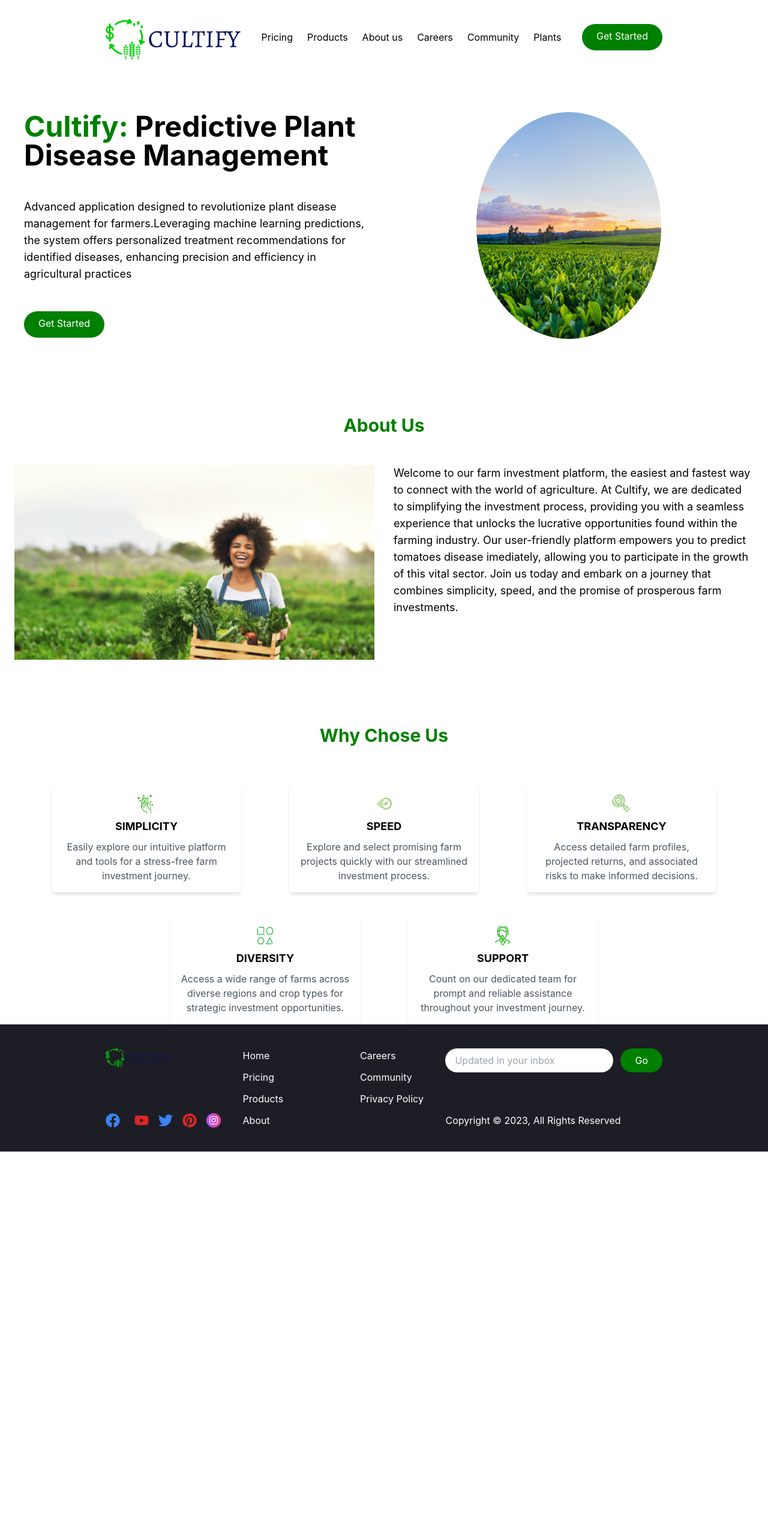
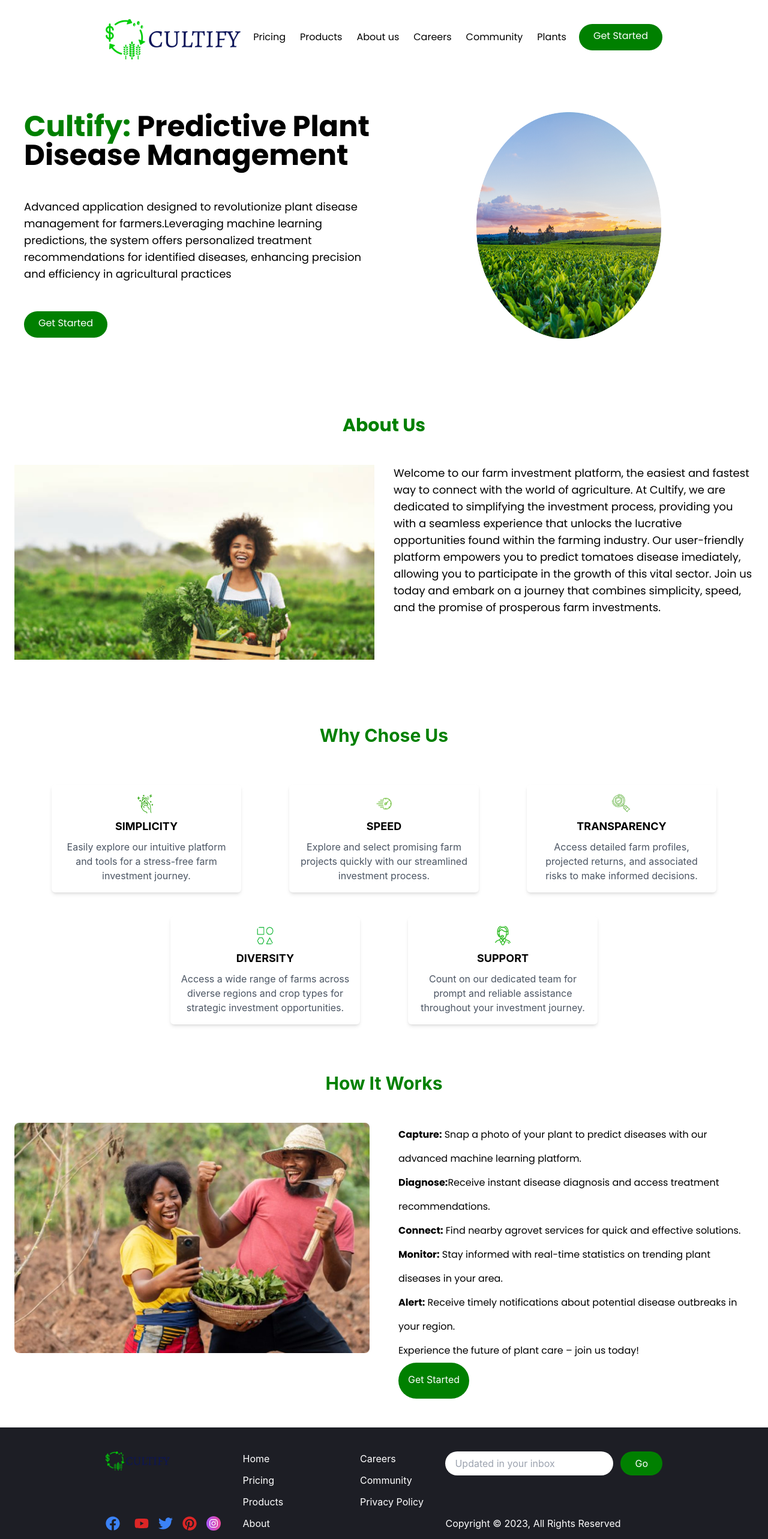
Before and after one commit to glennin-codes/venom-plant-disease-detector, a React (Vite) app: page / in a window 1280 px wide. Shown: the top 2566 px of the page at 60% size. Before the commit the page ends 1920 px from the top, so only its background shows below. Built offline with nearby package versions, Linux system fonts and the light colour scheme.

Commit message:
how to use it

```diff
--- a/src/App.tsx
+++ b/src/App.tsx
@@ -5,6 +5,7 @@ import './App.css'
 import { AboutUs } from "./components/Sections/AboutUs"
 import { WhyChoseUs } from "./components/whyChoseUs"
 import { Footer } from "./components/footer"
+import { HowItworks } from "./components/howItWorks"
 function App() {
 
   return (
@@ -15,6 +16,7 @@ function App() {
     <AboutUs/>
 
     <WhyChoseUs/>
+    <HowItworks/>
     <Footer/>
     </>
   )
--- a/src/components/NavBar/index.tsx
+++ b/src/components/NavBar/index.tsx
@@ -8,7 +8,7 @@ export const NavBar=()=>{
   };
     return(
         <nav
-        className="relative  container mx-auto p-6"
+        className="relative  container mx-auto p-6 font-Poppins"
         >
             {/* flex container */}
             <div className="flex items-center justify-between">
@@ -19,7 +19,7 @@ export const NavBar=()=>{
                       />
                </div>
                {/* --menu-items-- */}
-               <div className="hidden md:flex space-x-6">
+               <div className="hidden md:flex space-x-6 font-Poppins">
                   <a href='#'  className="hover:text-darkGrayishBlue" >Pricing</a>
                   <a href='#'  className="hover:text-darkGrayishBlue">Products</a>
                   <a href='#'  className="hover:text-darkGrayishBlue" >About us</a>
@@ -49,7 +49,7 @@ export const NavBar=()=>{
       <div className={`md:hidden `}>
         <div
           id="menu"
-          className={`absolute flex-col items-center ${isMenuOpen ? 'flex' : 'hidden'} self-end py-8 mt-10 space-y-6 font-bold bg-white sm:w-auto sm:self-center left-6 right-6 drop-shadow-md`}
+          className={`absolute  font-Poppinsflex-col items-center ${isMenuOpen ? 'flex' : 'hidden'} self-end py-8 mt-10 space-y-6 font-bold bg-white sm:w-auto sm:self-center left-6 right-6 drop-shadow-md`}
         >
           <a href="#">Pricing</a>
           <a href="#">Product</a>
--- a/src/components/Sections/AboutUs/index.tsx
+++ b/src/components/Sections/AboutUs/index.tsx
@@ -3,7 +3,7 @@ import { aboutUs } from "../../../constants"
 export const AboutUs=()=>{
     return(
         <section
-        className="w-full flex flex-col align-center md:space-y-12 justify-center m-0 p-0  "
+        className="w-full flex flex-col align-center md:space-y-12 justify-center m-0 p-0 font-Poppins "
 
         >
             <h1
@@ -20,7 +20,7 @@ export const AboutUs=()=>{
                     <img src="images/heroes2.png" alt="woman" className="w-full h-3/4 object-cover"/>
                </div>
                <div
-               className=" font-poppins text-base md:text-lg w-full md:w-1/2 align-center  align-center leading-loose  justify-center text-typographyGray-500 "
+               className="font-Poppins leading-7 text-base md:text-lg w-full md:w-1/2  flex align-center   justify-center text-typographyGray-500 "
                >
                     {aboutUs}
                </div>
--- a/src/components/Sections/heroes/index.tsx
+++ b/src/components/Sections/heroes/index.tsx
@@ -8,12 +8,12 @@ export const HereosSection=({title}:heroesProps)=>{
 
   <div
       id="hero"
-      className=" w-full m-0 space-x-0 p-0 mt-16"
+      className=" w-full m-0 space-x-0 p-0 mt-16 font-Poppins"
     >
       {/* <!-- Flex Container --> */}
       <div className=" flex md:flex-row w-full  flex-col-reverse px-6 mx-auto mt-10 space-y-0 md:space-y-0">
         {/* <!-- Left item --> */}
-        <div className="  flex justify-center md:w-1/2 px-4 mb-32 space-y-12  flex-col font-poppins  ">
+        <div className="  flex justify-center md:w-1/2 px-4 mb-32 space-y-12  flex-col font-Poppins  ">
           <h1 className="text-4xl font-bold md:text-5xl md:text-left text-center ">
             <span className="text-greenMain">Cultify:</span>
             {title.split(":").slice(1).join(":")}
--- /dev/null
+++ b/src/components/howItWorks/index.tsx
@@ -0,0 +1,49 @@
+export const HowItworks = () => {
+  return (
+    <div className=" mt-20 mb-12 flex flex-col align-center justify-center items-center md:px-6 px-4 w-full">
+      <h1 className="text-greenMain text-center text-2xl font-bold md:text-3xl mb-12">
+        How It Works
+      </h1>
+      <div className="flex flex-col md:flex-row w-full md:space-x-12  ">
+        <div className="md:w-1/2 w-full">
+          <img
+            src="images/how.jpeg"
+            className="w-full h-96 object-cover rounded-lg "
+          />
+        </div>
+        <div className="md:w-1/2 w-full flex-col justify-center align-center leading-10   ">
+          <p className='font-Poppins text-typographyGray-400'>
+            <span className="text-blackSubtitles-500 font-bold ">Capture:</span> Snap a photo of your plant to predict diseases with our
+            advanced machine learning platform.
+          </p>
+          <p className='font-Poppins text-typographyGray-400'>
+          <span className="text-blackSubtitles-500 font-bold ">Diagnose:</span>Receive instant disease diagnosis and access treatment
+            recommendations.
+          </p>
+          <p className='font-Poppins text-typographyGray-400'>
+          <span className="text-blackSubtitles-500 font-bold ">Connect:</span> Find nearby agrovet services for quick and effective
+            solutions.
+          </p>
+          <p className='font-Poppins text-typographyGray-400'>
+          <span className="text-blackSubtitles-500 font-bold ">Monitor:</span> Stay informed with real-time statistics on trending plant
+            diseases in your area.
+          </p>
+          <p className='font-Poppins text-typographyGray-400'>
+          <span className="text-blackSubtitles-500 font-bold ">Alert:</span> Receive timely notifications about potential disease
+            outbreaks in your region.
+          </p>
+          <p className='font-Poppins text-typographyGray-400'>Experience the future of plant care – join us today!</p>
+          <div className="flex justify-start ">
+            <a
+              href="#"
+              className="p-3 px-4 pt-2 text-white bg-greenMain rounded-full baseline hover:bg-brightRedLight"
+            >
+              Get Started
+            </a>
+          </div>
+        </div>
+
+      </div>
+    </div>
+  );
+};
--- a/src/components/whyChoseUs/index.tsx
+++ b/src/components/whyChoseUs/index.tsx
@@ -3,7 +3,7 @@ import { Card } from "../ui-components/cards"
 
 export const WhyChoseUs=()=>{
     return(
-        <div className="flex flex-col items-center justify-center w-full md:space-y-6">
+        <div className="flex flex-col items-center justify-center w-full md:space-y-6 ">
         <h1 className="text-3xl font-bold text-greenMain">Why Chose Us</h1>
 
         <div className="flex flex-wrap justify-center w-full md:mb-32 px-2">
--- a/src/index.css
+++ b/src/index.css
@@ -1,6 +1,10 @@
+/* styles.css or your main stylesheet */
+@import url('https://fonts.googleapis.com/css2?family=Poppins:wght@300;400;500;600;700&display=swap');
+
 @tailwind base;
 @tailwind components;
 @tailwind utilities;
+
 html,
 body {
   padding: 0;
--- a/tailwind.config.js
+++ b/tailwind.config.js
@@ -30,7 +30,9 @@ export default {
          brightRedSupLight: 'hsl(12, 88%, 95%)',
          darkBlue: 'hsl(228, 39%, 23%)',
       },
-
+      fontFamily: {
+        Poppins: ['Poppins', 'sans-serif'],
+      },
     },
   },
   plugins: [],
```
Also changed, not shown: public/images/how.jpeg (added), 1 other file (tests, documents, lock files or other folders).
